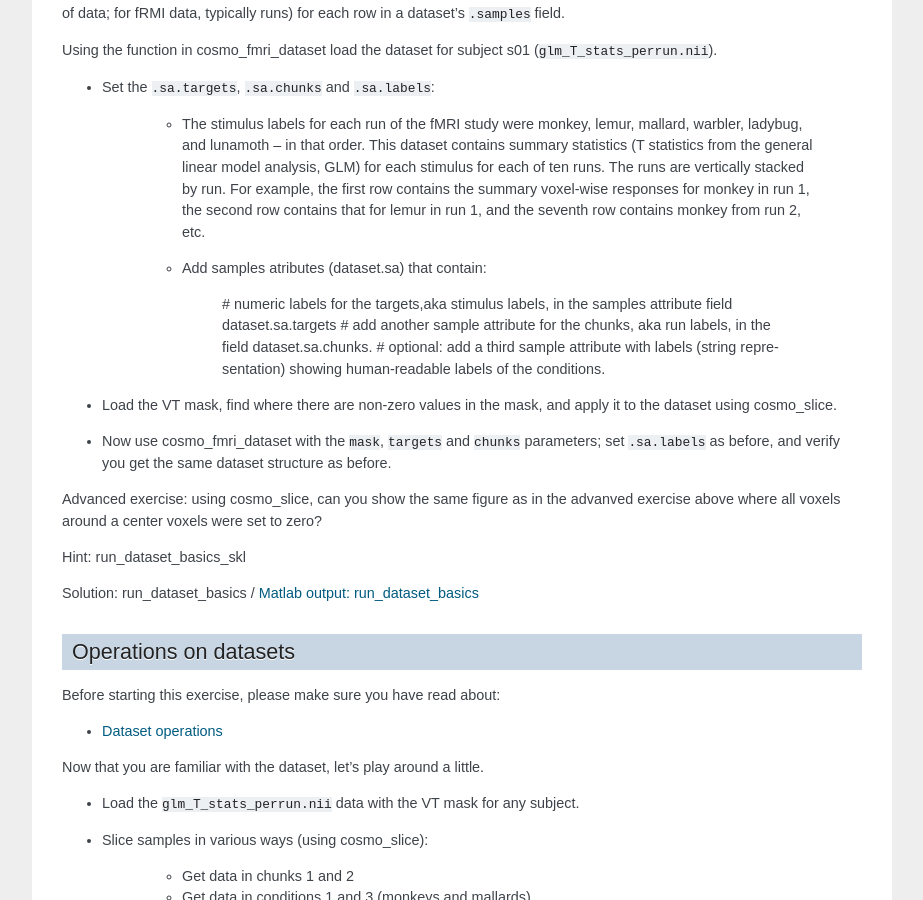
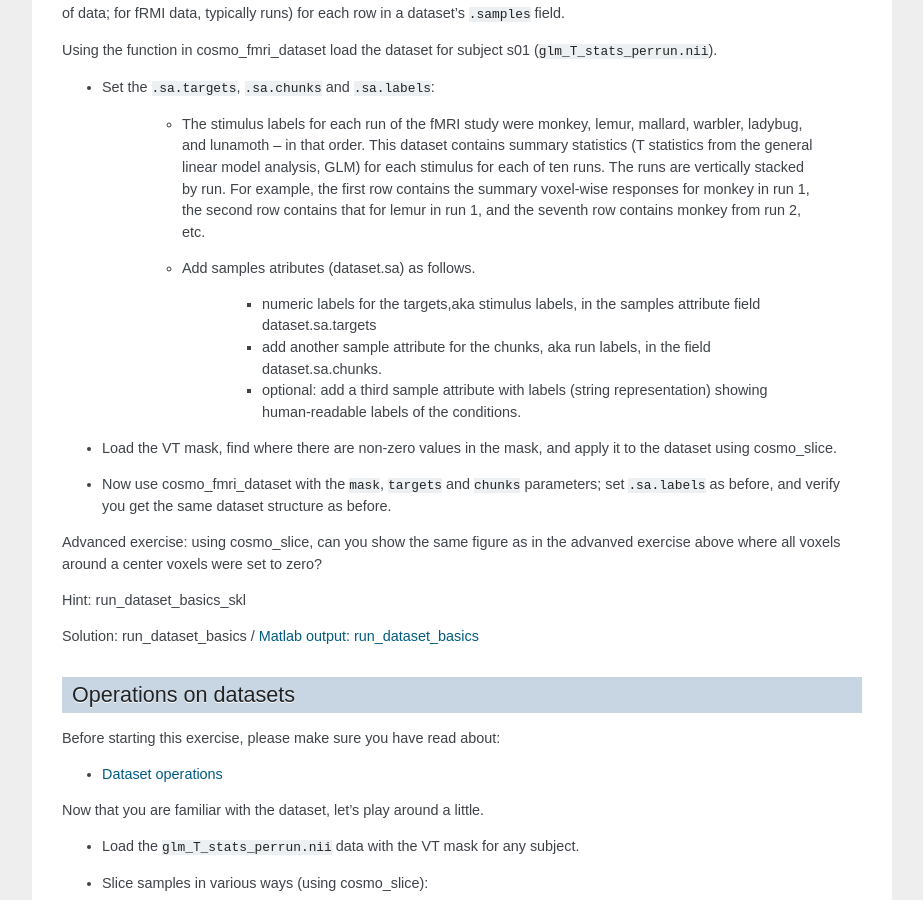
Before and after one commit to CoSMoMVPA/CoSMoMVPA, a Sphinx documentation site: the page built from doc/source/ex_dataset_basics.rst, in a window 1280 px wide and 900 px high, scrolled down 1113 px. Shown: the whole window, without its empty margins (198-1121 px from the left). Built offline with Sphinx 7.4.7, drawn with Linux system fonts in a browser that asks for light colours; pages that are not in the unit, such as notebooks, are missing from menus.

Commit message:
WEB: use proper itemization

```diff
--- a/doc/source/ex_dataset_basics.rst
+++ b/doc/source/ex_dataset_basics.rst
@@ -58,11 +58,11 @@ Using the function in :ref:`cosmo_fmri_dataset` load the dataset for subject s01
 
     + The stimulus labels for each run of the fMRI study were monkey, lemur, mallard, warbler, ladybug, and lunamoth -- in that order. This dataset contains summary statistics (T statistics from the general linear model analysis, GLM) for each stimulus for each of ten runs. The runs are vertically stacked by run. For example, the first row contains the summary voxel-wise responses for monkey in run 1, the second row contains that for lemur in run 1, and the seventh row contains monkey from run 2, etc.
 
-    + Add samples atributes (dataset.sa) that contain:
+    + Add samples atributes (dataset.sa) as follows.
 
-        # numeric labels for the targets,aka stimulus labels, in the samples attribute field dataset.sa.targets
-        # add another sample attribute for the chunks, aka run labels, in the field dataset.sa.chunks.
-        # optional: add a third sample attribute with labels (string representation) showing human-readable labels of the conditions.
+        * numeric labels for the targets,aka stimulus labels, in the samples attribute field dataset.sa.targets
+        * add another sample attribute for the chunks, aka run labels, in the field dataset.sa.chunks.
+        * optional: add a third sample attribute with labels (string representation) showing human-readable labels of the conditions.
 
 - Load the VT mask, find where there are non-zero values in the mask, and apply it to the dataset using :ref:`cosmo_slice`.
 
```
